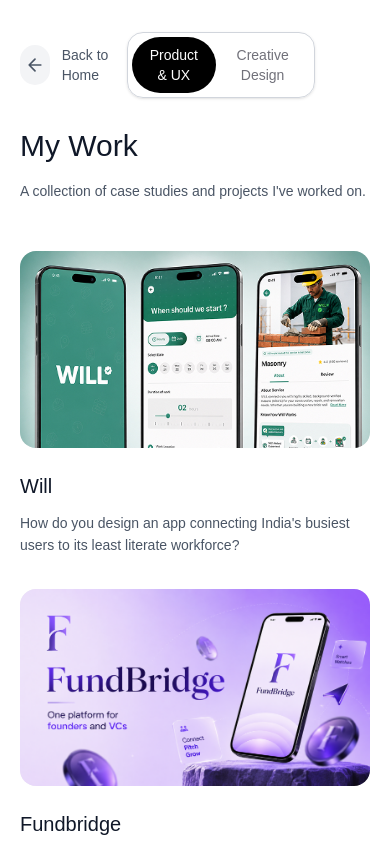
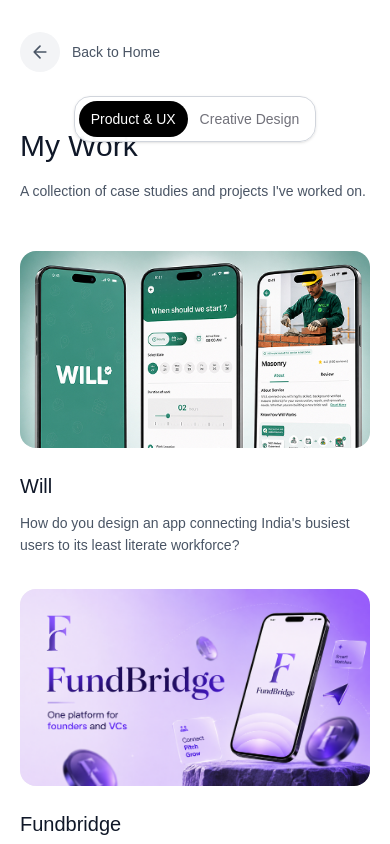
Before and after one commit to bineetbarthwal/bineet-barthwal.github.io, a Next.js app: page /work in a window 390 px wide. Shown: the top 844 px of the page. Built offline with nearby package versions, Linux system fonts and the light colour scheme.

Commit message:
Fix mobile header overlap and apply standard back button

```diff
--- a/src/app/work/page.js
+++ b/src/app/work/page.js
@@ -10,13 +10,10 @@
     <main className="relative flex flex-col bg-white overflow-x-hidden w-full max-w-[100vw]">
       {/* Navigation */}
       <nav className="fixed top-8 left-0 right-0 z-50 w-full px-5 md:px-12">
-        <div className="flex items-center justify-between w-full max-w-6xl mx-auto">
-          {/* Left: Back to Home */}
-          <Link
-            href="/"
-            className="inline-flex items-center gap-3 text-gray-600 hover:text-[#1C1C1C] transition-colors group w-fit"
-          >
-            <span className="flex items-center justify-center w-10 h-10 rounded-full bg-gray-100 group-hover:bg-gray-200 transition-colors">
+        <div className="flex flex-col md:flex-row items-start md:items-center w-full max-w-6xl mx-auto mb-8 md:mb-12 gap-6 relative">
+          {/* Standardized Circular Back Button */}
+          <Link href="/" className="inline-flex items-center gap-3 text-gray-600 hover:text-[#1C1C1C] transition-colors group w-fit relative z-10">
+            <span className="flex items-center justify-center w-10 h-10 rounded-full bg-gray-100 group-hover:bg-gray-200 transition-colors shrink-0">
               <svg width="20" height="20" viewBox="0 0 24 24" fill="none" stroke="currentColor" strokeWidth="2" strokeLinecap="round" strokeLinejoin="round">
                 <path d="M19 12H5M12 19l-7-7 7-7"/>
               </svg>
@@ -25,6 +22,7 @@
           </Link>
 
           {/* Center: Toggle Pill */}
+          <div className="w-full md:w-auto md:absolute md:left-1/2 md:-translate-x-1/2 flex justify-center">
             <div className="flex items-center rounded-[16px] border border-gray-300 bg-white/95 p-1 shadow-sm backdrop-blur-md">
               <button
                 onClick={() => setActiveTab("UX")}
@@ -49,11 +47,6 @@
                 Creative Design
               </button>
             </div>
-
-          {/* Right: Invisible spacer to balance the layout */}
-          <div className="invisible flex items-center gap-1 text-sm md:text-base font-normal">
-            <span>←</span>
-            <span>Home</span>
           </div>
         </div>
       </nav>
```
Lines whose indentation alone changed are shown as unchanged.
